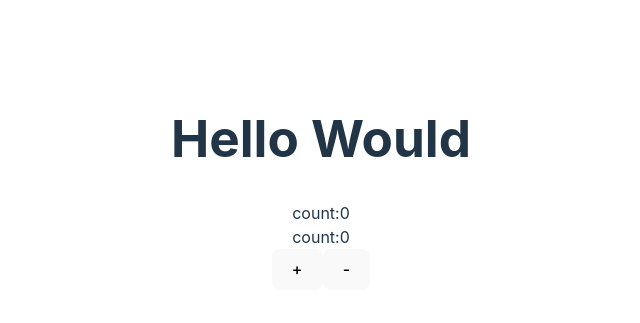
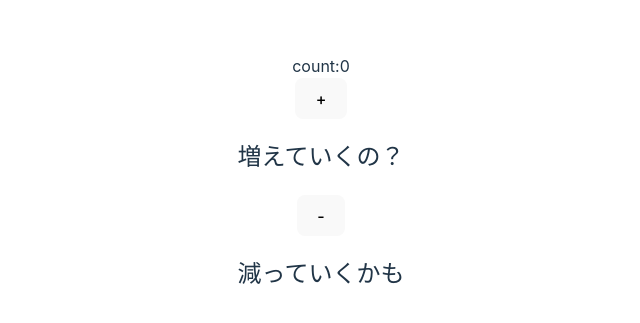
Before and after one commit to honoka5/react-sample, a React (Vite) app: page / in a window 1280 px wide. Shown: the part 217-540 px from the top of the page, without its empty margins (319-959 px from the left). Built offline with nearby package versions, Linux system fonts and the light colour scheme.

Commit message:
ブランチ分けました

```diff
--- a/src/App.tsx
+++ b/src/App.tsx
@@ -1,28 +1,39 @@
 import { useState } from 'react'
 
 import './App.css'
+
 
 function App() {
   const [count, setCount] = useState(0)
   console.log(count)
   return (
-    <>
-      <h1>Hello Would</h1>
-      <div>count:{count}</div>
+    <div>
+      {/*<div>count:{count}</div> ここをコメントアウトしなければcount二個になる*/}
       <CountPreview hoge={count}/>
+      <div id='jo'>
+      <div id='tarako'>
         <button onClick={function(){
           setCount(count+1)
           console.log(count)
         }}>+</button>
+        <h2 id='me'>増えていくの？</h2>
+      </div>
 
+      <div id='goma'>
         <button onClick={function(){
+          if(count===0){
+            return
+          }
           setCount(count-1)
           console.log(count)
         }}>-</button>
-    </>
+        <h2>減っていくかも</h2>
+      </div>
+      </div>
+    </div>
   )
 }
 const CountPreview =function({hoge}:{hoge:number}){
-  return <div>count:{hoge}</div>
+  return <div id='jozi'>count:{hoge}</div>
 }
 export default App
```
Lines whose indentation alone changed are shown as unchanged.
